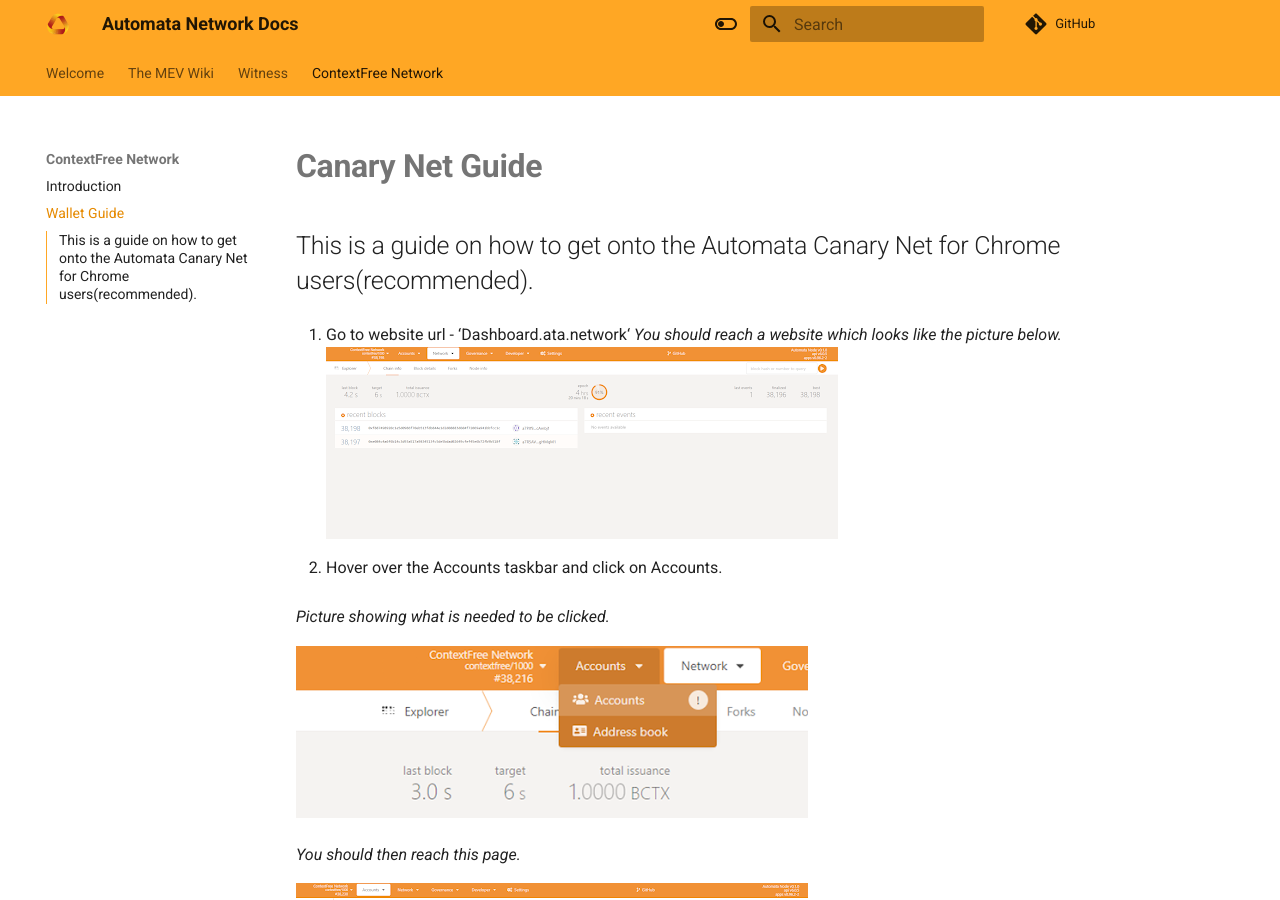
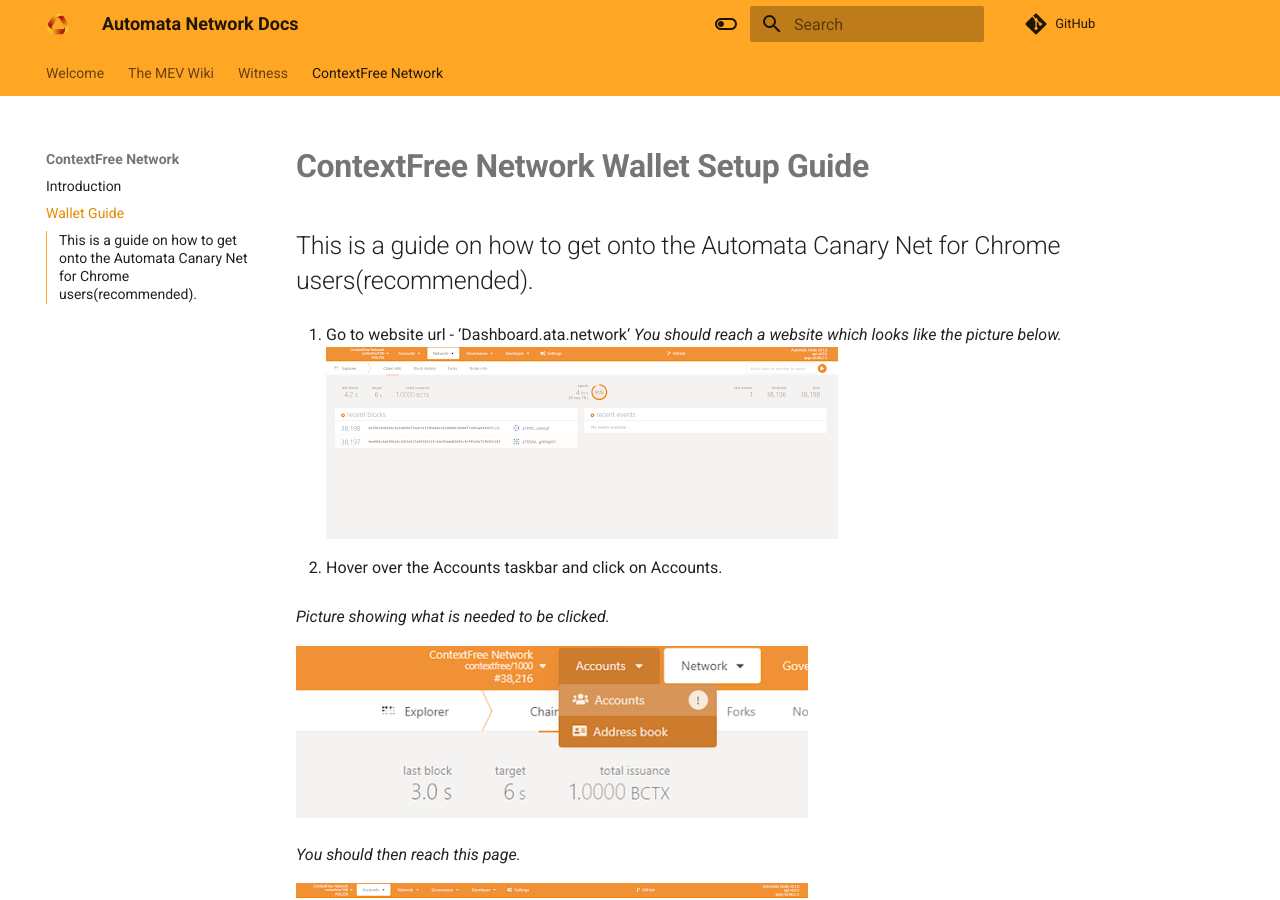
Before and after one commit to automata-network/docs, an MkDocs documentation site: the page built from docs/canarynet/canarywalletguide.md, in a window 1280 px wide and 900 px high. Built offline with MkDocs 1.6.1 and Material for MkDocs 9.7.7, drawn with Linux system fonts in a browser that asks for light colours; nearby versions of some CDN libraries; comment, search, counter and statistics services are not loaded.

Commit message:
Update canarywalletguide.md

```diff
--- a/docs/canarynet/canarywalletguide.md
+++ b/docs/canarynet/canarywalletguide.md
@@ -1,4 +1,4 @@
-# **Canary Net Guide**
+# **ContextFree Network Wallet Setup Guide**
 
 ## This is a guide on how to get onto the Automata Canary Net for Chrome users(recommended).
 
```
